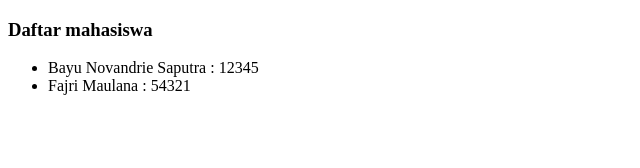
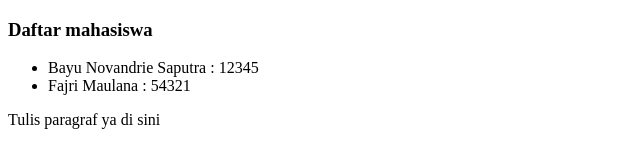
Before and after one commit to bayunovandrie/coba-git, a plain HTML site: page mahasiswa.html in a window 1280 px wide. Shown: the whole page, without its empty margins (0-640 px from the left). Drawn offline with Linux system fonts and the light colour scheme.

Commit message:
mengubah file mahasiswa.html

```diff
--- a/mahasiswa.html
+++ b/mahasiswa.html
@@ -12,5 +12,7 @@
         <li>Bayu Novandrie Saputra : 12345</li>
         <li>Fajri Maulana : 54321</li>
     </ul>
+
+    <p>Tulis paragraf ya di sini</p>
 </body>
 </html>
```
